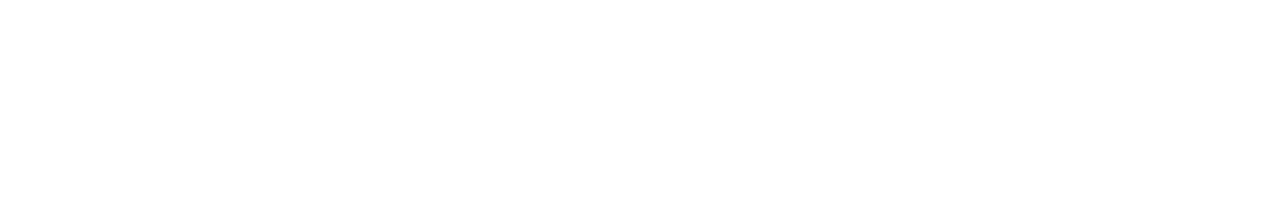
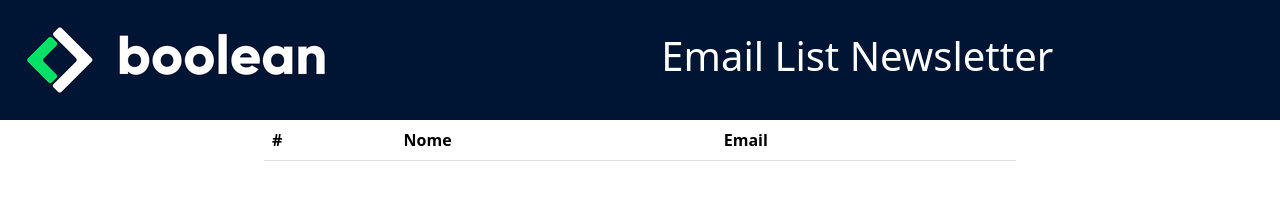
Before and after one commit to federicoacker/js-email-list, a plain HTML site: page index.html in a window 1280 px wide. Drawn offline with nearby package versions, Linux system fonts and the light colour scheme.

Commit message:
Creato scaffolding html, voglio mostrare la mia lista di email in una table

```diff
--- a/index.html
+++ b/index.html
@@ -1,15 +1,46 @@
 <!DOCTYPE html>
 <html lang="it">
+
 <head>
     <meta charset="UTF-8">
     <meta name="viewport" content="width=device-width, initial-scale=1.0">
-    <link href="https://cdn.jsdelivr.net/npm/bootstrap@5.3.8/dist/css/bootstrap.min.css" rel="stylesheet"integrity="sha384-sRIl4kxILFvY47J16cr9ZwB07vP4J8+LH7qKQnuqkuIAvNWLzeN8tE5YBujZqJLB" crossorigin="anonymous">
+    <link href="https://cdn.jsdelivr.net/npm/bootstrap@5.3.8/dist/css/bootstrap.min.css" rel="stylesheet"
+        integrity="sha384-sRIl4kxILFvY47J16cr9ZwB07vP4J8+LH7qKQnuqkuIAvNWLzeN8tE5YBujZqJLB" crossorigin="anonymous">
     <link rel="stylesheet" href="./styles/index.css">
     <title>JS-Email-List</title>
 </head>
+
 <body>
+    <header class="row">
+        <div class="col-4">
+            <img src="./img/booleanLogo.png" alt="Logo di Boolean" class="img-fluid">
+        </div>
+        <div class="col-8 d-flex align-items-center justify-content-center">
+            <h1 class="text-white">Email List Newsletter</h1>
+        </div>
+    </header>
+    <main class="wrapper container-lg g-0">
+        <div class="row">
+            <div class="col-10 offset-1 col-md-8 offset-md-2">
+                    <table class="table table-striped">
+                        <thead>
+                            <tr>
+                                <th scope="col"> # </th>
+                                <th scope="col"> Nome</th>
+                                <th scope="col"> Email</th>
+                            </tr>
+                        </thead>
+                        <tbody>
+                        </tbody>
+                    </table>
+            </div>
+        </div>
+    </main>
+    <footer></footer>
+    <script src="./scripts/index.js"></script>
+    <script src="https://cdn.jsdelivr.net/npm/bootstrap@5.3.8/dist/js/bootstrap.bundle.min.js"
+        integrity="sha384-FKyoEForCGlyvwx9Hj09JcYn3nv7wiPVlz7YYwJrWVcXK/BmnVDxM+D2scQbITxI"
+        crossorigin="anonymous"></script>
+</body>
 
-    <script src="./scripts/index.js"></script>
-    <script src="https://cdn.jsdelivr.net/npm/bootstrap@5.3.8/dist/js/bootstrap.bundle.min.js" integrity="sha384-FKyoEForCGlyvwx9Hj09JcYn3nv7wiPVlz7YYwJrWVcXK/BmnVDxM+D2scQbITxI" crossorigin="anonymous"></script>
-</body>
 </html>
--- a/styles/index.css
+++ b/styles/index.css
@@ -0,0 +1,5 @@
+header.row {
+    position:sticky;
+    top:0;
+    background-color:#001533;
+}
```
Also changed, not shown: img/booleanLogo.png (added).
